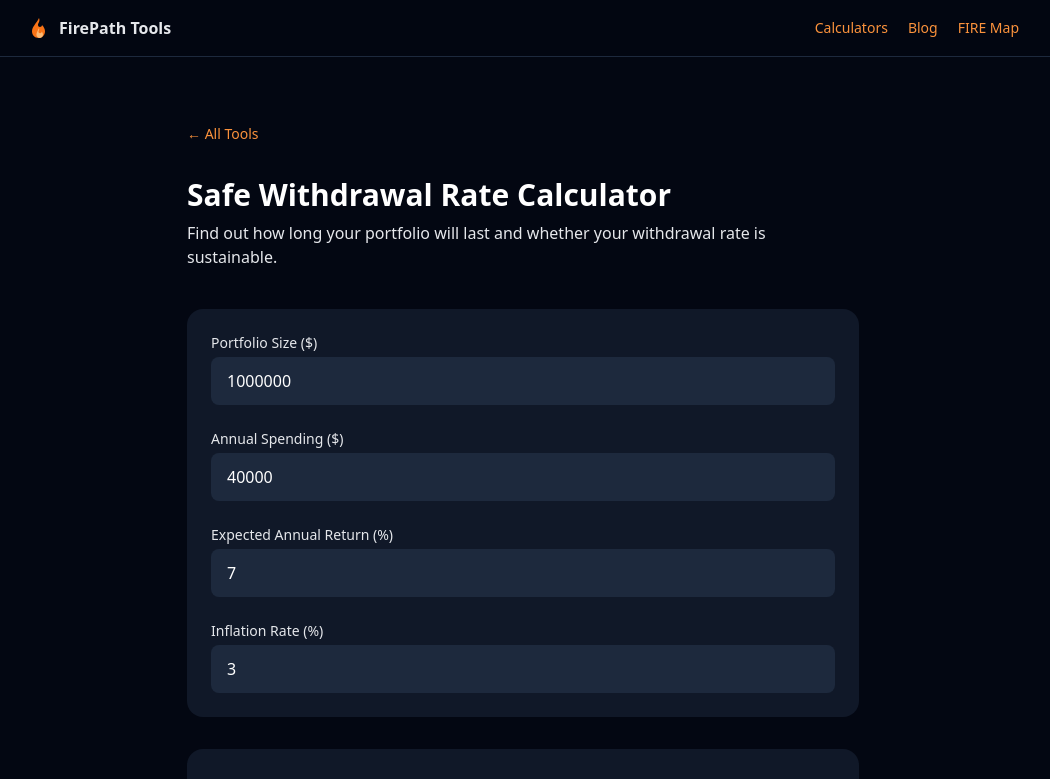
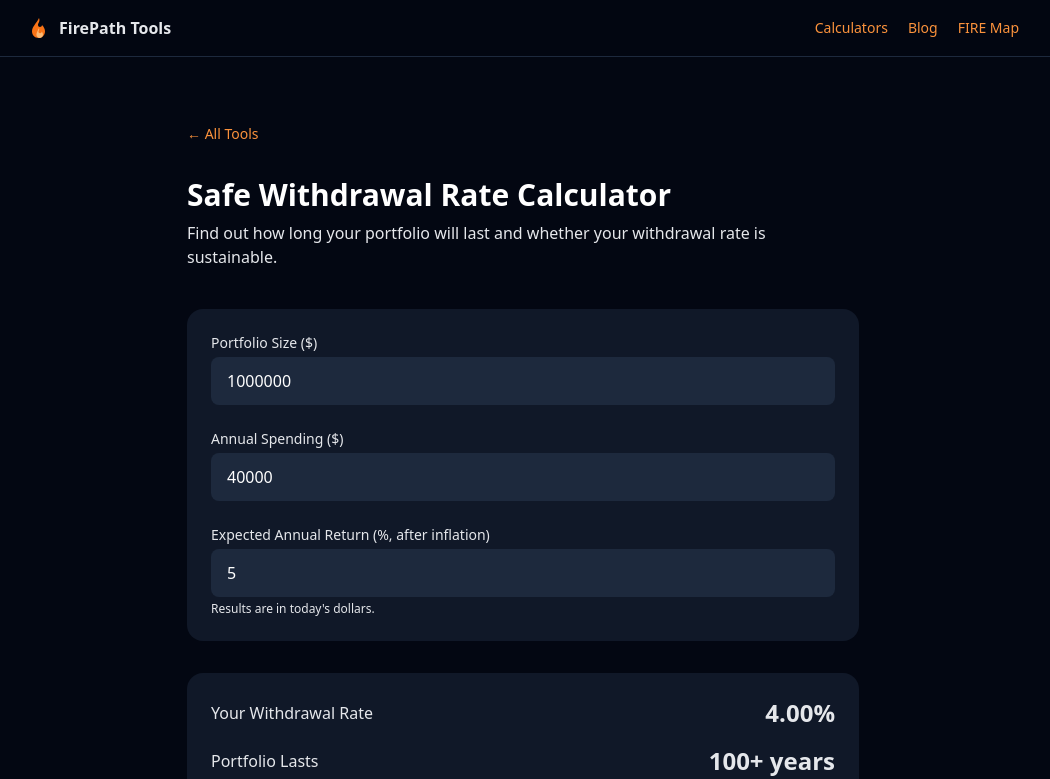
Before and after one commit to giraudsebastien79000-max/firepathtools, a Next.js app: page /tools/safe-withdrawal-rate in a window 1280 px wide. Shown: the top 779 px of the page, without its empty margins (117-1167 px from the left). Built offline with nearby package versions, Linux system fonts and the light colour scheme.

Commit message:
Switch safe-withdrawal-rate to real return convention and fix verdict logic

```diff
--- a/app/tools/safe-withdrawal-rate/client.tsx
+++ b/app/tools/safe-withdrawal-rate/client.tsx
@@ -5,11 +5,10 @@ import Link from "next/link";
 export default function SafeWithdrawalRateClient() {
   const [portfolio, setPortfolio] = useState(1000000);
   const [annualSpend, setAnnualSpend] = useState(40000);
-  const [returnRate, setReturnRate] = useState(7);
-  const [inflationRate, setInflationRate] = useState(3);
+  const [returnRate, setReturnRate] = useState(5);
 
   const withdrawalRate = portfolio > 0 ? (annualSpend / portfolio) * 100 : 0;
-  const realReturn = (returnRate - inflationRate) / 100;
+  const realReturn = returnRate / 100;
   let years = 0;
   if (realReturn <= 0) {
     years = portfolio / annualSpend;
@@ -17,8 +16,8 @@ export default function SafeWithdrawalRateClient() {
     years = annualSpend <= portfolio * realReturn ? Infinity : Math.log(annualSpend / (annualSpend - portfolio * realReturn)) / Math.log(1 + realReturn);
   }
 
-  const isSafe = withdrawalRate <= 4;
-  const isOk = withdrawalRate > 4 && withdrawalRate <= 5;
+  const isSafe = years >= 30;
+  const isOk = years >= 20 && years < 30;
 
   return (
     <main className="min-h-screen bg-gray-950 text-white px-4 py-16">
@@ -38,12 +37,9 @@ export default function SafeWithdrawalRateClient() {
             <input type="number" value={annualSpend} onChange={e => setAnnualSpend(Number(e.target.value))} className="w-full bg-slate-800 rounded-lg px-4 py-3 text-white focus:outline-none focus:ring-2 focus:ring-orange-500" />
           </div>
           <div>
-            <label className="block text-sm text-gray-300 mb-1">Expected Annual Return (%)</label>
+            <label className="block text-sm text-gray-300 mb-1">Expected Annual Return (%, after inflation)</label>
             <input type="number" value={returnRate} onChange={e => setReturnRate(Number(e.target.value))} className="w-full bg-slate-800 rounded-lg px-4 py-3 text-white focus:outline-none focus:ring-2 focus:ring-orange-500" />
-          </div>
-          <div>
-            <label className="block text-sm text-gray-300 mb-1">Inflation Rate (%)</label>
-            <input type="number" value={inflationRate} onChange={e => setInflationRate(Number(e.target.value))} className="w-full bg-slate-800 rounded-lg px-4 py-3 text-white focus:outline-none focus:ring-2 focus:ring-orange-500" />
+            <p className="text-xs text-gray-400 mt-1">Results are in today's dollars.</p>
           </div>
         </div>
         <div className="bg-gray-900 rounded-2xl p-6 mb-8 space-y-4">
@@ -64,6 +60,7 @@ export default function SafeWithdrawalRateClient() {
         <div className="bg-gray-900 rounded-2xl p-6 text-sm text-gray-300 space-y-2">
           <p className="font-medium text-white">How it works</p>
           <p>The 4% rule comes from the Trinity Study, which found that a 4% withdrawal rate survived 95%+ of 30-year retirement periods historically.</p>
+          <p>This calculator assumes the same return every single year. Markets do not work that way, and a bad run of returns in the first years of retirement can drain a portfolio that looks safe here.</p>
           <div className="pt-2">
             <Link href="/blog/what-is-a-safe-withdrawal-rate" className="text-orange-400 hover:underline">Read: What Is a Safe Withdrawal Rate?</Link>
           </div>
```
